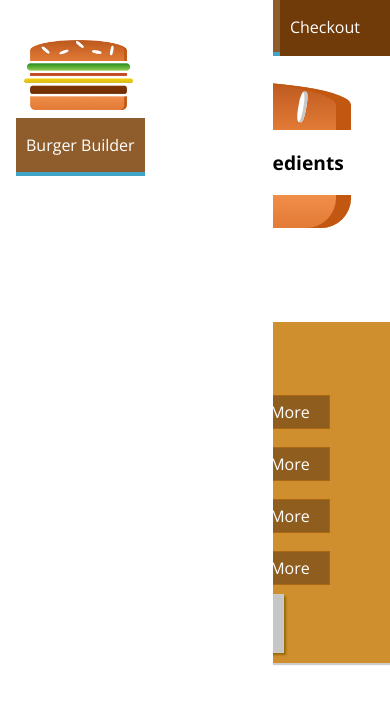
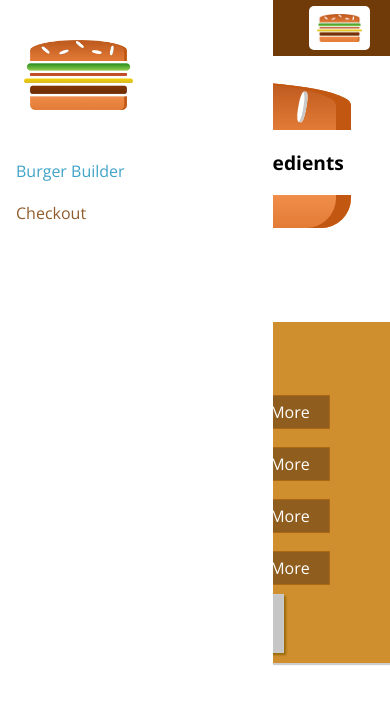
Before and after one commit to thyAshley/React-Development, a React (Create React App) app in the folder burger-app/: page / in a window 390 px wide. Shown: the top 704 px of the page. Built offline with nearby package versions, Linux system fonts and the light colour scheme.

Commit message:
adding mediaquery for mobile first approach

```diff
--- a/burger-app/src/components/Navigation/NavItems/NavItem/NavItem.module.css
+++ b/burger-app/src/components/Navigation/NavItems/NavItem/NavItem.module.css
@@ -1,19 +1,38 @@
+.NavItem {
+  box-sizing: border-box;
+  display: block;
+  margin: 10px 0;
+  width: 100%;
+}
+
+.NavItem a {
+  box-sizing: border-box;
+  color: #8f5c2c;
+  display: block;
+  text-decoration: none;
+  width: 100%;
+}
+
+.NavItem a:hover,
+.NavItem a:active,
+.NavItem a.active {
+  color: #40a4c8;
+}
+
+@media (min-width: 550px) {
   .NavItem {
     align-items: center;
-  box-sizing: border-box;
     display: flex;
     height: 100%;
     margin: 0;
+    width: auto;
   }
 
   .NavItem a {
     border-bottom: 4px solid transparent;
-  box-sizing: border-box;
     color: white;
-  display: block;
     height: 100%;
     padding: 16px 10px;
-  text-decoration: none;
   }
 
   .NavItem a:hover,
@@ -23,3 +42,4 @@
     border-bottom: 4px solid #40a4c8;
     color: white;
   }
+}
--- a/burger-app/src/components/Navigation/NavItems/NavItems.module.css
+++ b/burger-app/src/components/Navigation/NavItems/NavItems.module.css
@@ -2,7 +2,14 @@
   align-items: center;
   display: flex;
   height: 100%;
+  flex-flow: column;
   list-style: none;
   margin: 0;
   padding: 0;
 }
+
+@media (min-width: 550px) {
+  .NavItems {
+    flex-flow: row;
+  }
+}
--- a/burger-app/src/components/Navigation/SideDrawer/SideDrawer.module.css
+++ b/burger-app/src/components/Navigation/SideDrawer/SideDrawer.module.css
@@ -28,4 +28,5 @@
 
 .Logo {
   height: 11%;
+  margin-bottom: 32px;
 }
--- a/burger-app/src/components/Navigation/Toolbar/Toolbar.js
+++ b/burger-app/src/components/Navigation/Toolbar/Toolbar.js
@@ -10,7 +10,7 @@ const Toolbar = (props) => {
       <div className={classes.Logo}>
         <Logo />
       </div>
-      <nav>
+      <nav className={classes.DesktopOnly}>
         <NavItems />
       </nav>
     </header>
--- a/burger-app/src/components/Navigation/Toolbar/Toolbar.module.css
+++ b/burger-app/src/components/Navigation/Toolbar/Toolbar.module.css
@@ -20,3 +20,9 @@
 .Logo {
   height: 80%;
 }
+
+@media (max-width: 549px) {
+  .DesktopOnly {
+    display: none;
+  }
+}
```
Lines whose indentation alone changed are shown as unchanged.
